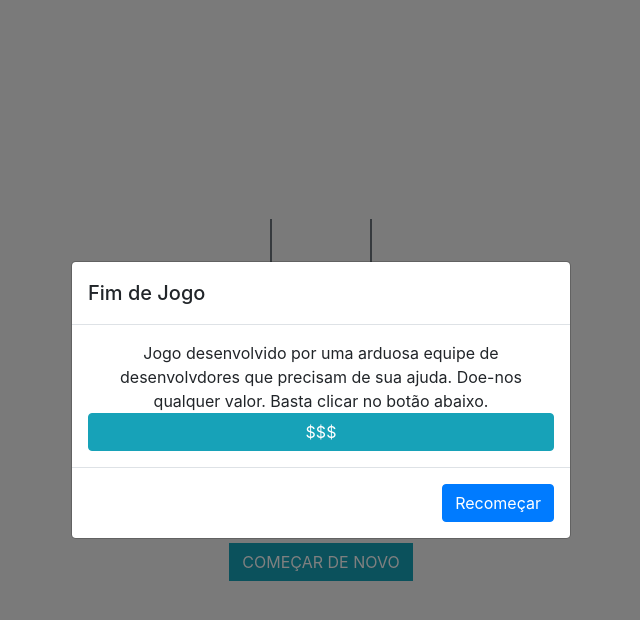
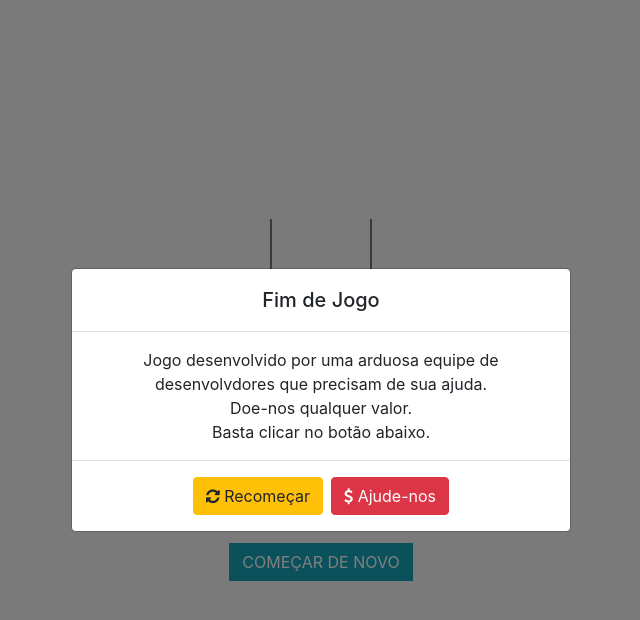
Before and after one commit to wagner-sousa/appHashGame, a website: page index.html in a window 1280 px wide. Both pictures are taken after a click on the button "COMEÇAR DE NOVO". Shown: the whole page, without its empty margins (319-959 px from the left). Drawn offline with nearby package versions, Linux system fonts and the light colour scheme.

Commit message:
Update source

```diff
--- a/index.html
+++ b/index.html
@@ -9,11 +9,10 @@
           <meta name="generator" content="Jekyll v3.8.5">
           <title>Hash Game</title>
 
-    <link rel="canonical" href="https://getbootstrap.com/docs/4.3/examples/sign-in/">
-
           <!-- Bootstrap core CSS -->
           <link href="https://stackpath.bootstrapcdn.com/bootstrap/4.3.1/css/bootstrap.min.css" rel="stylesheet" integrity="sha384-ggOyR0iXCbMQv3Xipma34MD+dH/1fQ784/j6cY/iJTQUOhcWr7x9JvoRxT2MZw1T" crossorigin="anonymous">
 
+          <link href="https://stackpath.bootstrapcdn.com/font-awesome/4.7.0/css/font-awesome.min.css" rel="stylesheet" integrity="sha384-wvfXpqpZZVQGK6TAh5PVlGOfQNHSoD2xbE+QkPxCAFlNEevoEH3Sl0sibVcOQVnN" crossorigin="anonymous">
 
           <style>
                .bd-placeholder-img {
@@ -75,15 +74,17 @@
           <div class="modal fade" id="modalCenter" tabindex="-1" role="dialog" aria-labelledby="exampleModalCenterTitle" aria-hidden="true">
                <div class="modal-dialog modal-dialog-centered" role="document">
                     <div class="modal-content">
-      <div class="modal-header">
+                         <div class="modal-header justify-content-center">
                               <h5 class="modal-title" id="exampleModalCenterTitle">Fim de Jogo</h5>
                          </div>
                          <div class="modal-body">
-        Jogo desenvolvido por uma arduosa equipe de desenvolvdores que precisam de sua ajuda. Doe-nos qualquer valor. Basta clicar no botão abaixo.
-        <button type="button" class="btn btn-info btn-block" id="pay" onclick="otario()">$$$</button>
+                              Jogo desenvolvido por uma arduosa equipe de desenvolvdores que precisam de sua ajuda.
+                              <br>Doe-nos qualquer valor.
+                              <br>Basta clicar no botão abaixo.
                          </div>
-      <div class="modal-footer">
-        <button type="button" class="btn btn-primary" onclick="reboot()" data-dismiss="modal"> Recomeçar</button>
+                         <div class="modal-footer justify-content-center">
+                              <button type="button" class="btn btn-warning" onclick="reboot()" data-dismiss="modal"><i class="fa fa-refresh"></i> Recomeçar</button>
+                              <button type="button" class="btn btn-danger" id="pay" onclick="otario()"><i class="fa fa-usd"></i> Ajude-nos</button>
                          </div>
                     </div>
                </div>
@@ -156,6 +157,6 @@
                }
           </script>
           <script src="https://cdnjs.cloudflare.com/ajax/libs/jquery/3.4.1/jquery.min.js"></script>
-      <script src="js/bootstrap.min.js"></script>
+          <script src="https://stackpath.bootstrapcdn.com/bootstrap/4.3.1/js/bootstrap.bundle.min.js" integrity="sha384-xrRywqdh3PHs8keKZN+8zzc5TX0GRTLCcmivcbNJWm2rs5C8PRhcEn3czEjhAO9o" crossorigin="anonymous"></script>
      </body>
 </html>
```
Lines whose indentation alone changed are shown as unchanged.
